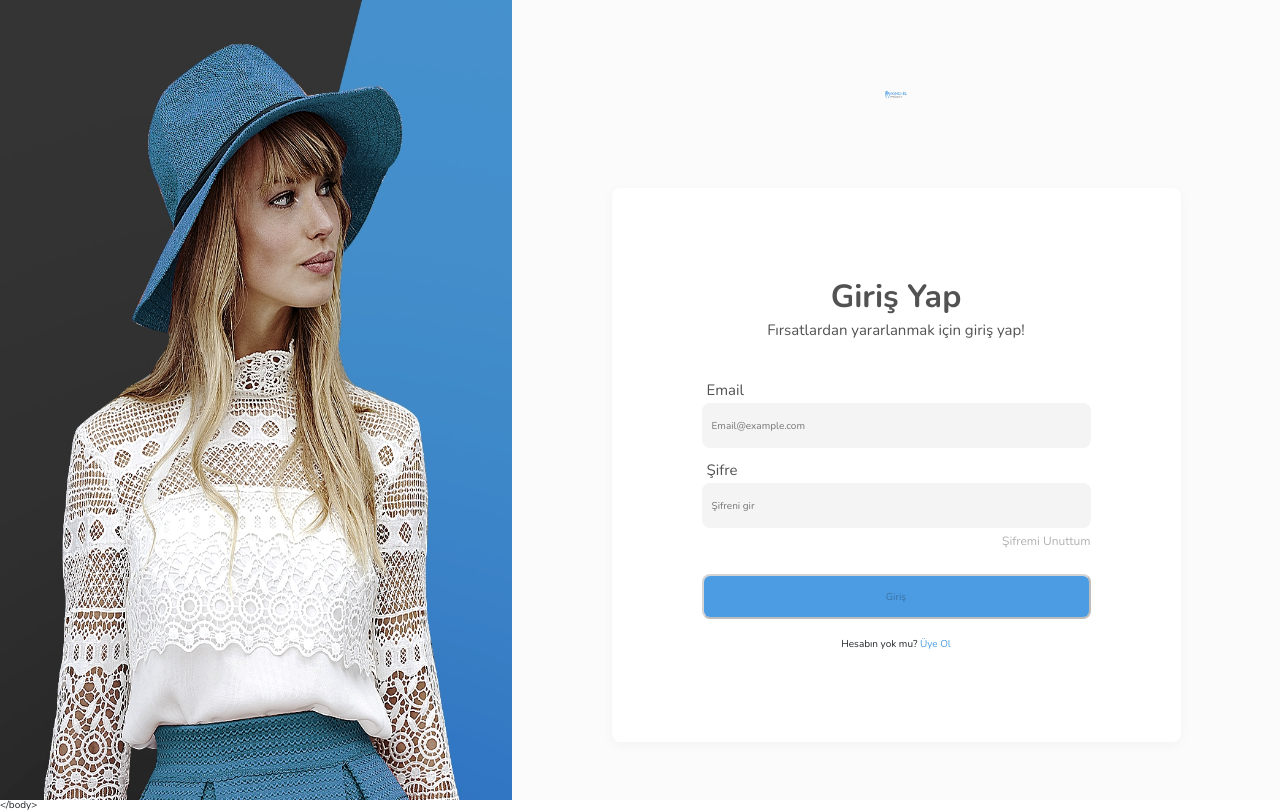
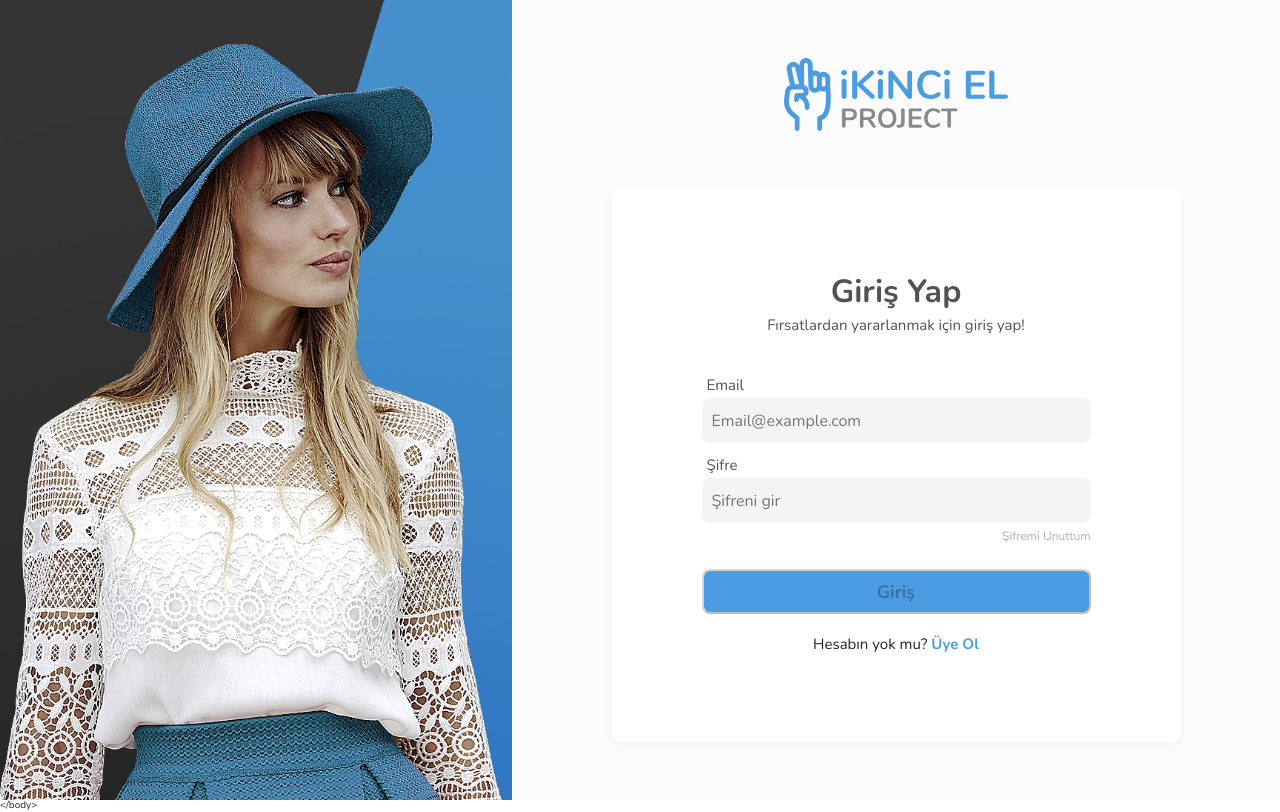
Before and after one commit to emredag/e-commerce-app, a React (Create React App) app: page /login in a window 1280 px wide. Built offline with nearby package versions, Linux system fonts and the light colour scheme.

Commit message:
The image on the form page has been changed.
The image on the form page has been removed and added as a background image.

```diff
--- a/src/components/register-login-page/SignPage.jsx
+++ b/src/components/register-login-page/SignPage.jsx
@@ -31,7 +31,7 @@ function SignPage() {
     submitButton = "Giriş";
     otherButton = (
       <div className="otherLink">
-        Hesabın yok mu?{" "}
+        Hesabın yok mu?
         <Link to="/register">
           <span> Üye Ol</span>
         </Link>
@@ -41,11 +41,7 @@ function SignPage() {
 
   return (
     <div className="formContainer">
-      <div className="leftSide">
-        <div className="womenImg">
-          <img src={womanPhoto} alt="Photo" />
-        </div>
-      </div>
+      <div className="leftSide"></div>
       <div className="rightSide">
         <div className="rightSideContainer">
           <div className="logo">
--- a/src/pages/Register-Login-Page/formPage.scss
+++ b/src/pages/Register-Login-Page/formPage.scss
@@ -11,11 +11,10 @@
 
 .leftSide {
   width: 40%;
-
-  img {
-    width: 100%;
-    height: 100vh;
-  }
+  background-image: url(../../constants/images/formPageWoman.jpg);
+  background-position: center;
+  background-repeat: no-repeat;
+  background-size: cover;
 }
 
 .rightSide {
@@ -29,7 +28,7 @@
     height: 100%;
 
     .logo img {
-      width: 2.24rem;
+      width: 22.4rem;
       height: 7.3rem;
     }
 
@@ -87,6 +86,7 @@
               outline: none;
               width: 38.9rem;
               height: 4.5rem;
+              font-size: 1.6rem;
             }
 
             .errorInput {
@@ -116,14 +116,17 @@
             width: 38.9rem;
             height: 4.5rem;
             margin-top: 2.5rem;
+            font: normal normal bold 1.8rem Nunito;
           }
         }
 
         .otherLink {
           margin-top: 2rem;
           text-align: center;
+          font: normal normal normal 1.5rem Nunito;
           span {
             color: $submit-btn-bg;
+            font: normal normal bold 1.5rem Nunito;
           }
         }
       }
--- a/src/pages/Register-Login-Page/mobileFormPage.scss
+++ b/src/pages/Register-Login-Page/mobileFormPage.scss
@@ -1,4 +1,4 @@
-@media only screen and (max-width: 1000px) {
+@media only screen and (max-width: 1200px) {
   .formContainer {
     .leftSide {
       display: none;
--- a/src/services/Services.js
+++ b/src/services/Services.js
@@ -11,6 +11,6 @@ export const fetchLogin = async (input) => {
 };
 
 export const fetchProducts = async () => {
-  const data = axios.get(URL.product);
+  const data = await axios.get("https://bootcamp.akbolat.net/products");
   return data;
 };
```
